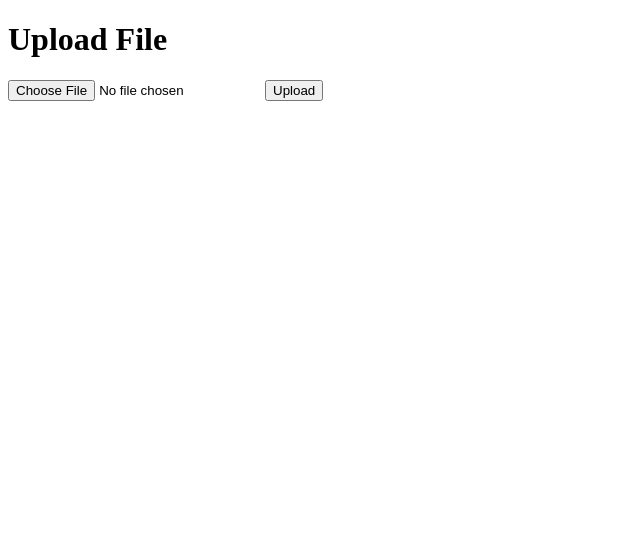
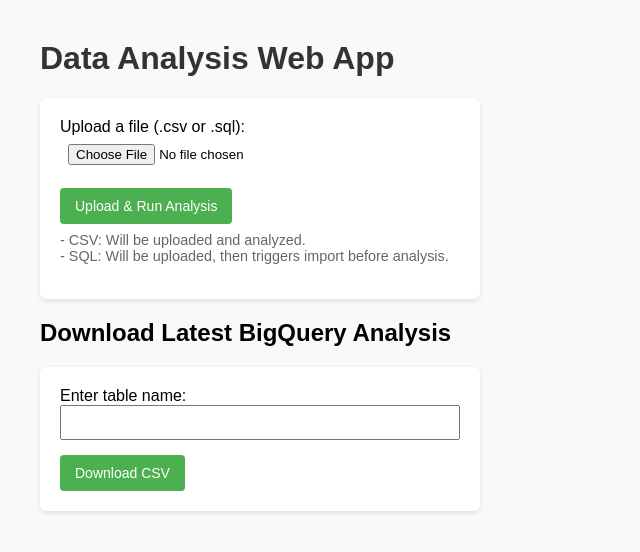
Before and after one commit to babyclaire0222-cyber/gcp-data-analysis-platform, a Flask app: page / in a window 1280 px wide. Shown: the top 552 px of the page, without its empty margins (0-640 px from the left). Run offline with Flask 3, Linux system fonts and the light colour scheme.

Commit message:
Update index.html

```diff
--- a/webapp/templates/index.html
+++ b/webapp/templates/index.html
@@ -1,11 +1,98 @@
 <!DOCTYPE html>
 <html>
-<head><title>Data Upload</title></head>
+<head>
+    <title>Data Analysis Web App</title>
+    <style>
+        body {
+            font-family: Arial, sans-serif;
+            margin: 40px;
+            background-color: #f9f9f9;
+        }
+        h1 {
+            color: #333;
+        }
+        form {
+            background: #fff;
+            padding: 20px;
+            border-radius: 6px;
+            box-shadow: 0px 2px 5px rgba(0,0,0,0.1);
+            width: 400px;
+            margin-bottom: 20px;
+        }
+        input[type="file"], input[type="text"] {
+            display: block;
+            margin-bottom: 15px;
+            width: 100%;
+            padding: 8px;
+            box-sizing: border-box;
+        }
+        button {
+            padding: 10px 15px;
+            background-color: #4CAF50;
+            border: none;
+            color: white;
+            font-size: 14px;
+            border-radius: 4px;
+            cursor: pointer;
+        }
+        button:hover {
+            background-color: #45a049;
+        }
+        .note {
+            font-size: 0.9em;
+            color: #666;
+            margin-top: 8px;
+        }
+        .message {
+            padding: 10px;
+            margin-bottom: 20px;
+            border-radius: 4px;
+        }
+        .success {
+            background-color: #d4edda;
+            color: #155724;
+            border: 1px solid #c3e6cb;
+        }
+        .error {
+            background-color: #f8d7da;
+            color: #721c24;
+            border: 1px solid #f5c6cb;
+        }
+    </style>
+</head>
 <body>
-<h1>Upload File</h1>
-<form method="post" enctype="multipart/form-data">
-    <input type="file" name="file" />
-    <input type="submit" value="Upload" />
-</form>
+
+    <h1>Data Analysis Web App</h1>
+
+    <!-- Display flash messages -->
+    {% with messages = get_flashed_messages(with_categories=true) %}
+      {% if messages %}
+        {% for category, message in messages %}
+          <div class="message {{ category }}">
+            {{ message }}
+          </div>
+        {% endfor %}
+      {% endif %}
+    {% endwith %}
+
+    <!-- Upload form -->
+    <form method="POST" enctype="multipart/form-data">
+        <label for="file">Upload a file (.csv or .sql):</label>
+        <input type="file" name="file" id="file" required>
+        <button type="submit">Upload & Run Analysis</button>
+        <p class="note">
+            - CSV: Will be uploaded and analyzed.<br>
+            - SQL: Will be uploaded, then triggers import before analysis.
+        </p>
+    </form>
+
+    <!-- Download form -->
+    <h2>Download Latest BigQuery Analysis</h2>
+    <form action="/download_bq" method="GET">
+        <label for="table">Enter table name:</label>
+        <input type="text" name="table" id="table" required>
+        <button type="submit">Download CSV</button>
+    </form>
+
 </body>
 </html>
```
